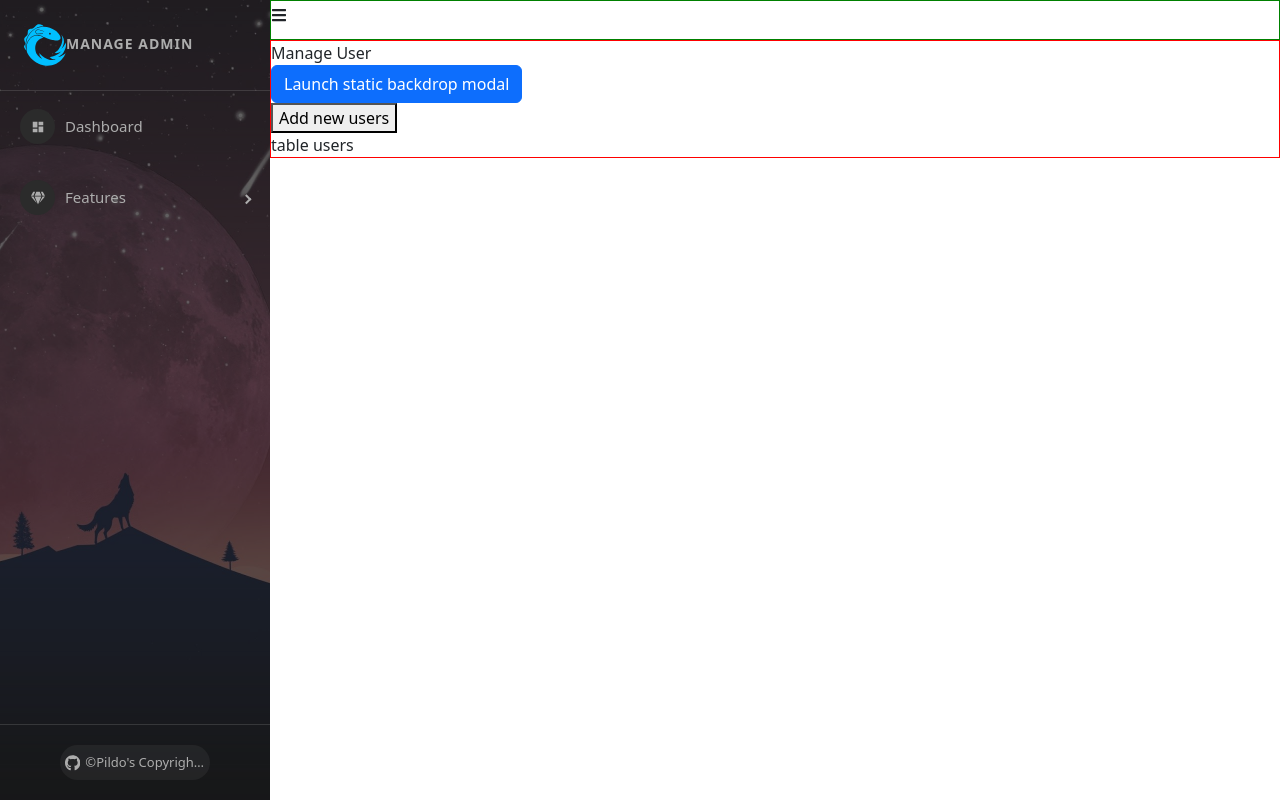
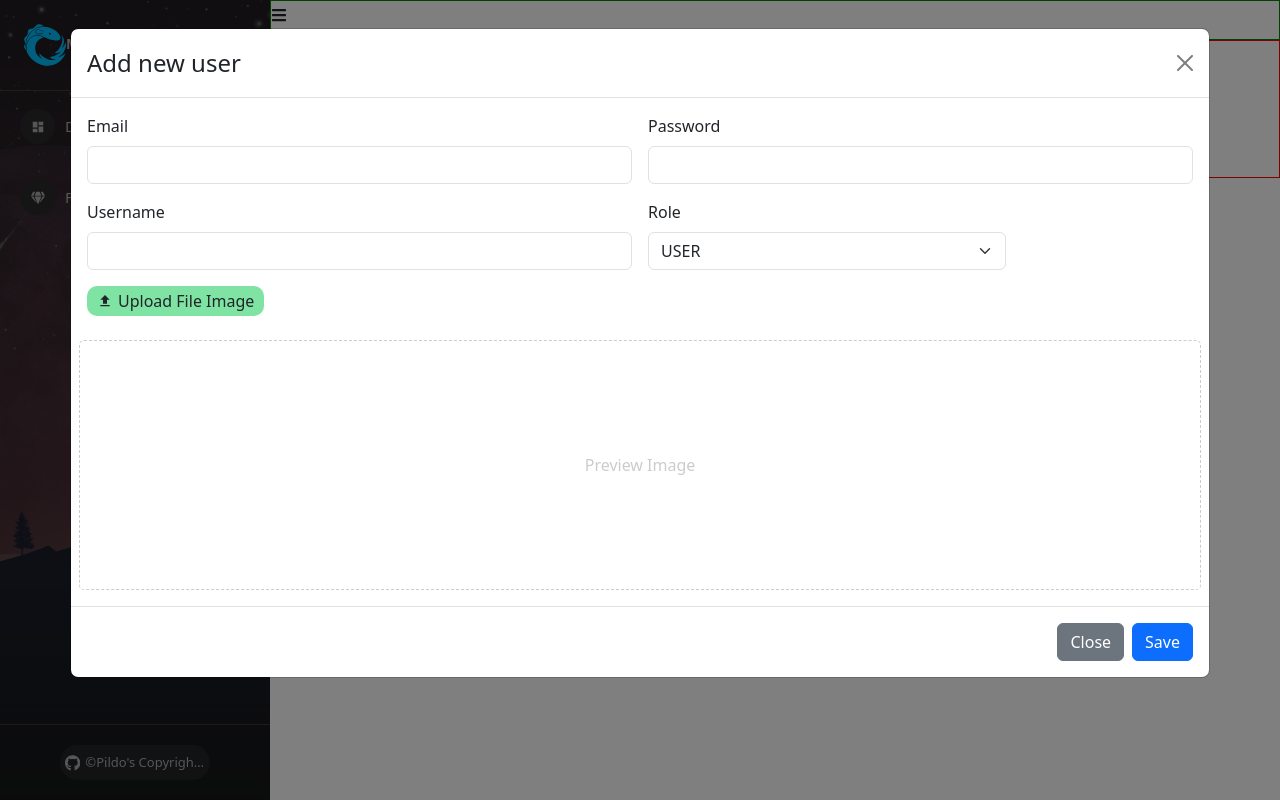
Before and after one commit to ledinhtho200201/fe_reactjs_1, a React (Create React App) app: page /admins/manage-users in a window 1280 px wide. Both pictures are taken after a click on the button "Add new users". Built offline with nearby package versions, Linux system fonts and the light colour scheme.

Commit message:
api create new user

```diff
--- a/src/components/Admin/Content/ManageUser.js
+++ b/src/components/Admin/Content/ManageUser.js
@@ -1,18 +1,29 @@
 import ModalCreateUser from './ModalCreateUser';
 import './ManageUser.scss';
+import { FcPlus } from 'react-icons/fc';
+import { useState } from 'react';
 
 const ManageUser = (props) => {
+    const [showModalCreateUser, setShowModalCreateUser] = useState(false);
+
+    // const handleShowHideModal = (value) => {
+    //     setShowModalCreateUser(value);
+    // }
     return (
         <div className="manage-user-container">
             <div className="title">
                 Manage User
             </div>
             <div className="users-content">
-                <ModalCreateUser />
-                <div>
-                    <button>Add new users</button>
+                <ModalCreateUser
+                    show={showModalCreateUser}
+                    setShow={setShowModalCreateUser}
+                // setShow={handleShowHideModal}
+                />
+                <div className='btn-add-new'>
+                    <button className='btn btn-primary' onClick={() => setShowModalCreateUser(!showModalCreateUser)}><FcPlus />Add new users</button>
                 </div>
-                <div>
+                <div className='table-user-container'>
                     table users
                 </div>
             </div>
--- a/src/components/Admin/Content/ManageUser.scss
+++ b/src/components/Admin/Content/ManageUser.scss
@@ -1,5 +1,16 @@
 .manage-user-container {
-    .users-content {}
+    padding: 10px;
+
+    .title {
+        font-weight: 600;
+        font-style : 20px;
+    }
+
+    .users-content {
+        .btn-add-new {
+            margin: 15px 0;
+        }
+    }
 }
 
 .modal-add-user {
--- a/src/components/Admin/Content/ModalCreateUser.js
+++ b/src/components/Admin/Content/ModalCreateUser.js
@@ -2,10 +2,11 @@
 import Button from 'react-bootstrap/Button';
 import Modal from 'react-bootstrap/Modal';
 import { MdFileUpload } from "react-icons/md";
+import axios from 'axios';
 
 
-const ModalCreateUser = () => {
-    const [show, setShow] = useState(false);
+const ModalCreateUser = (props) => {
+    const { show, setShow } = props;
     const [email, setEmail] = useState('');
     const [password, setPassword] = useState('');
     const [username, setUsername] = useState('');
@@ -13,8 +14,15 @@
     const [image, setImage] = useState('');
     const [previewImage, setPreviewImage] = useState('');
 
-    const handleClose = () => setShow(false);
-    const handleShow = () => setShow(true);
+    const handleClose = () => {
+        setShow(false);
+        setEmail('');
+        setPassword('');
+        setUsername('');
+        setRole('USER');
+        setImage('');
+        setPreviewImage('');
+    }
 
     const handleUploadImage = (event) => {
         if (event.target && event.target.files && event.target.files[0]) {
@@ -25,11 +33,33 @@
         }
     }
 
+    const handSubmitCreateUser = async () => {
+        // validate
+
+        // let data = {
+        //     email: email,
+        //     password: password,
+        //     username: username,
+        //     role: role,
+        //     userImage: image
+        // }
+        //call apis
+        const data = new FormData();
+        data.append('email', email);
+        data.append('password', password);
+        data.append('username', username);
+        data.append('role', role);
+        data.append('userImage', image);
+        let res = await axios.post('http://localhost:8081/api/v1/participant', data)
+        console.log(">>> check res: ", res)
+
+    }
+
     return (
         <>
-            <Button variant="primary" onClick={handleShow}>
+            {/* <Button variant="primary" onClick={handleShow}>
                 Launch static backdrop modal
-            </Button>
+            </Button> */}
 
             <Modal
                 show={show}
@@ -73,7 +103,10 @@
                         </div>
                         <div className="col-md-4">
                             <label className="form-label">Role</label>
-                            <select className="form-select" onChange={(event) => { setRole(event.target.value) }}>
+                            <select className="form-select"
+                                onChange={(event) => { setRole(event.target.value) }}
+                                value={role}
+                            >
                                 <option value="USER">USER</option>
                                 <option value="ADMIN">ADMIN</option>
                             </select>
@@ -98,7 +131,7 @@
                     <Button variant="secondary" onClick={handleClose}>
                         Close
                     </Button>
-                    <Button variant="primary" onClick={handleClose}>Save</Button>
+                    <Button variant="primary" onClick={() => handSubmitCreateUser()}>Save</Button>
                 </Modal.Footer>
             </Modal>
         </>
```
